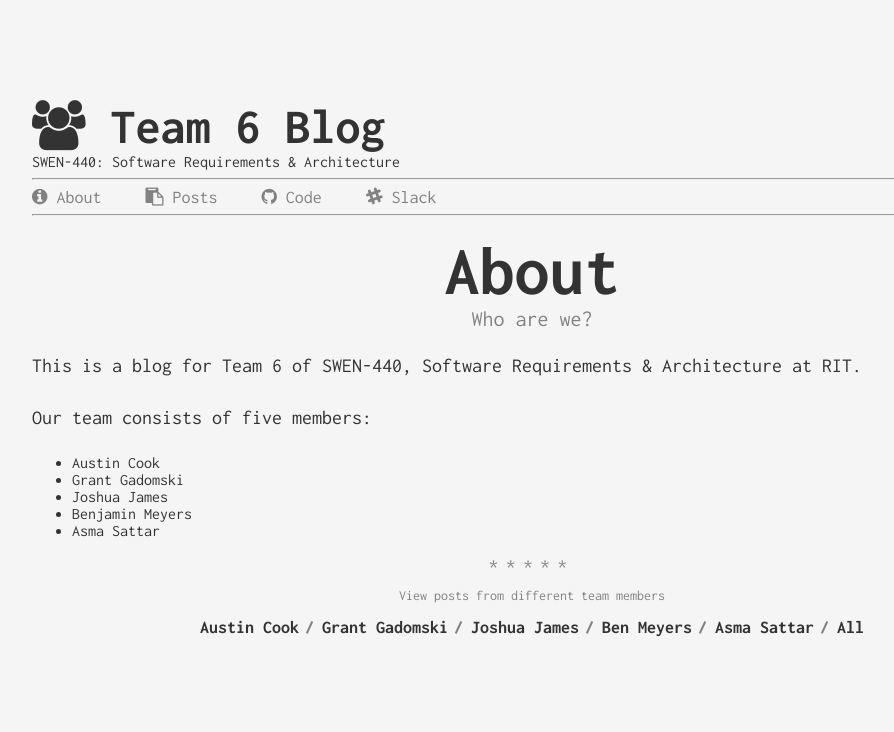
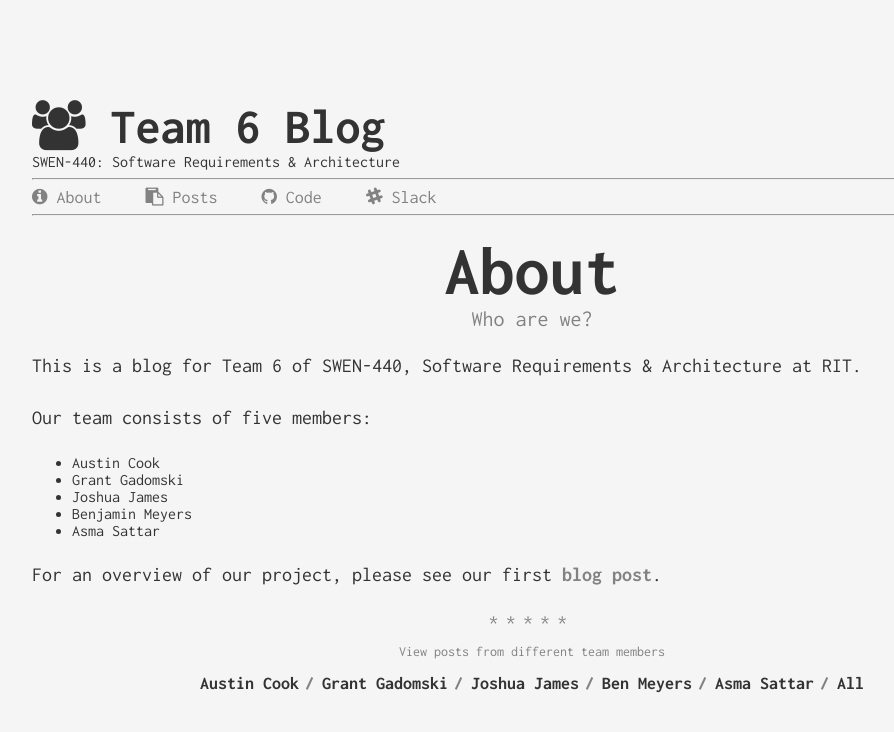
Before and after one commit to swen-440-team-6/swen-440-team-6.github.io, a Jekyll site: the page built from about.md, in a window 1280 px wide. Shown: the top 732 px of the page, without its empty margins (108-1002 px from the left). Built offline with Jekyll 4.4.1, drawn with Linux system fonts in a browser that asks for light colours.

Commit message:
Update about.md

```diff
--- a/about.md
+++ b/about.md
@@ -14,3 +14,5 @@ Our team consists of five members:
 - Joshua James
 - Benjamin Meyers
 - Asma Sattar
+
+For an overview of our project, please see our first [blog post](https://swen-440-team-6.github.io/ben/2016/08/29/Week-1-Status.html).
```
